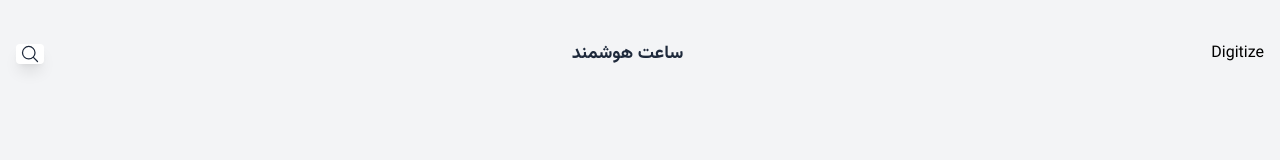
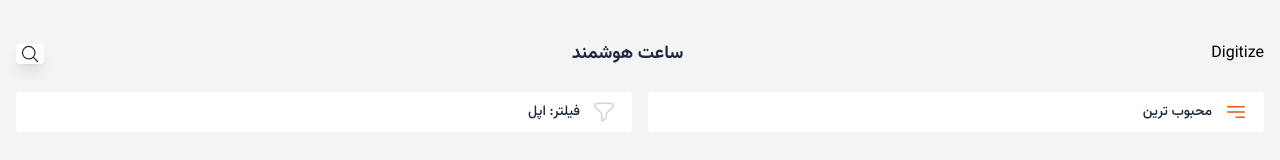
Before and after one commit to Ali-LUT/DigitizeApp, a website: page public/index.html in a window 1280 px wide. Drawn offline with Linux system fonts and the light colour scheme; files whose address does not match are found by name.

Commit message:
Added filter and sort section

```diff
--- a/public/index.html
+++ b/public/index.html
@@ -30,5 +30,51 @@
         </svg>
       </div>
     </div>
+
+    <!-- Filter & Sort Mobile Section-->
+    <div class="flex items-center justify-between px-4 gap-x-4">
+      <div
+        class="bg-white rounded py-2 pr-4 flex items-center justify-start w-1/2"
+      >
+        <div>
+          <svg
+            xmlns="http://www.w3.org/2000/svg"
+            fill="none"
+            viewBox="0 0 24 24"
+            stroke-width="1.5"
+            stroke="currentColor"
+            class="size-6 stroke-orange-600"
+          >
+            <path
+              stroke-linecap="round"
+              stroke-linejoin="round"
+              d="M3.75 6.75h16.5M3.75 12h16.5M12 17.25h8.25"
+            />
+          </svg>
+        </div>
+        <span class="text-sm font-medium text-slate-800 mr-3">محبوب ترین </span>
+      </div>
+      <div
+        class="bg-white rounded py-2 pr-4 flex items-center justify-start w-1/2"
+      >
+        <div>
+          <svg
+            xmlns="http://www.w3.org/2000/svg"
+            fill="none"
+            viewBox="0 0 24 24"
+            stroke-width="1.5"
+            stroke="currentColor"
+            class="size-6 stroke-gray-300"
+          >
+            <path
+              stroke-linecap="round"
+              stroke-linejoin="round"
+              d="M12 3c2.755 0 5.455.232 8.083.678.533.09.917.556.917 1.096v1.044a2.25 2.25 0 0 1-.659 1.591l-5.432 5.432a2.25 2.25 0 0 0-.659 1.591v2.927a2.25 2.25 0 0 1-1.244 2.013L9.75 21v-6.568a2.25 2.25 0 0 0-.659-1.591L3.659 7.409A2.25 2.25 0 0 1 3 5.818V4.774c0-.54.384-1.006.917-1.096A48.32 48.32 0 0 1 12 3Z"
+            />
+          </svg>
+        </div>
+        <span class="text-sm font-medium text-slate-800 mr-3">فیلتر: اپل </span>
+      </div>
+    </div>
   </body>
 </html>
```
Also changed, not shown: public/build/tailwind.css.
